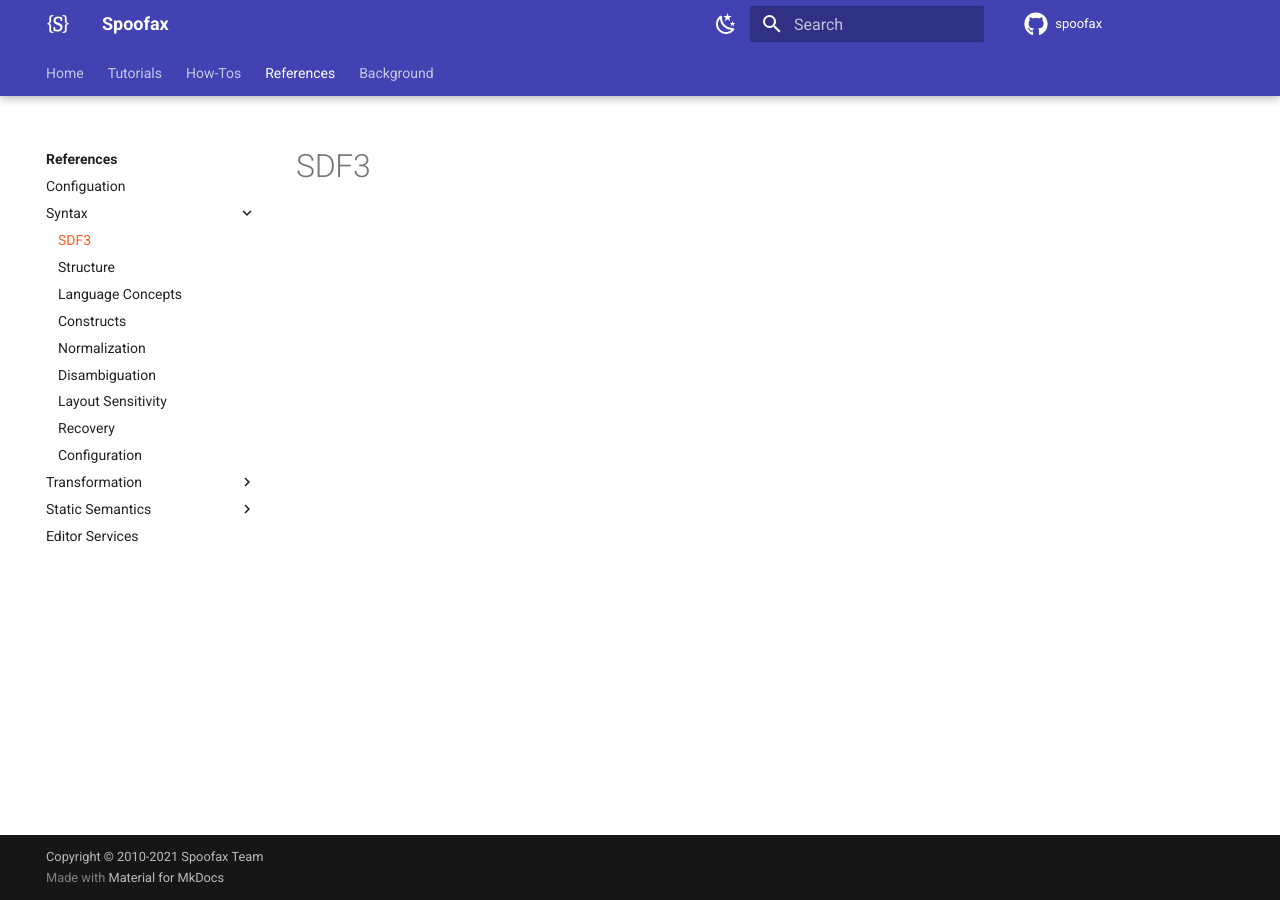
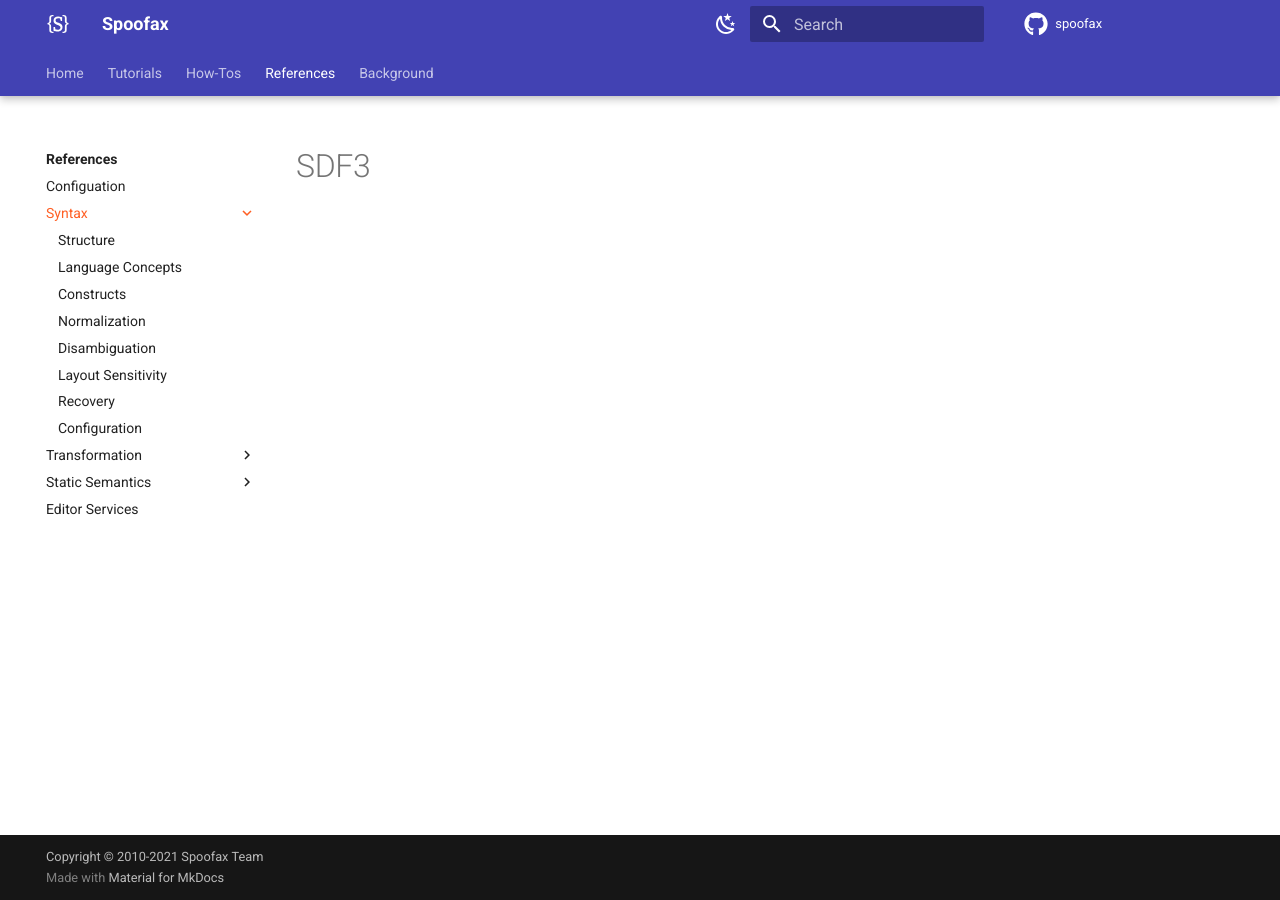
Before and after one commit to pdmosses/metaborg.github.io, an MkDocs documentation site: the page built from docs/references/syntax/index.md, in a window 1280 px wide. Built offline with MkDocs 1.6.1 and Material for MkDocs 9.7.7, drawn with Linux system fonts in a browser that asks for light colours; comment, search, counter and statistics services are not loaded.

```diff
--- a/mkdocs.yml
+++ b/mkdocs.yml
@@ -26,7 +26,7 @@ nav:
     - Configuation:
       - references/config/index.md
     - Syntax:
-      - references/syntax/sdf3.md
+      - references/syntax/index.md
       - references/syntax/structure.md
       - references/syntax/concepts.md
       - references/syntax/constructs.md
```
Also changed, not shown: docs/references/syntax/index.md (renamed from docs/references/syntax/sdf3.md).
